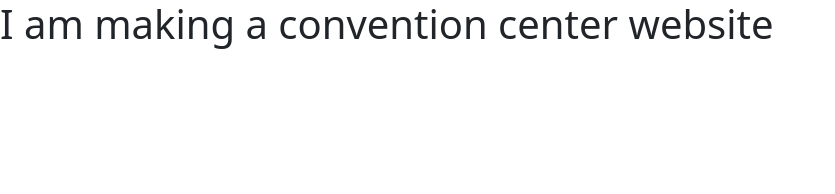
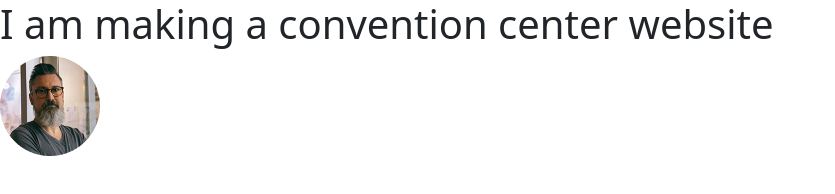
Before and after one commit to KishorKumarParoi/convention-center, a plain HTML site: page index.html in a window 1280 px wide. Shown: the whole page, without its empty margins (0-835 px from the left). Drawn offline with nearby package versions, Linux system fonts and the light colour scheme.

Commit message:
Img added

```diff
--- a/index.html
+++ b/index.html
@@ -12,6 +12,7 @@
 
 <body>
     <h1>I am making a convention center website </h1>
+    <img src="convention-center-main/images/person 1.png" alt="">
     <script src="https://cdn.jsdelivr.net/npm/bootstrap@5.2.1/dist/js/bootstrap.bundle.min.js"
         integrity="sha384-u1OknCvxWvY5kfmNBILK2hRnQC3Pr17a+RTT6rIHI7NnikvbZlHgTPOOmMi466C8"
         crossorigin="anonymous"></script>
```
